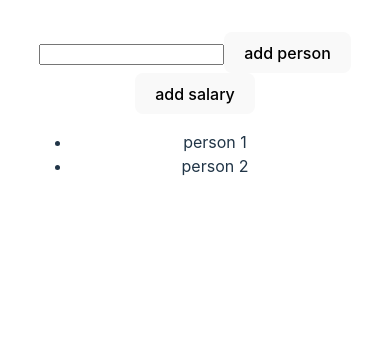
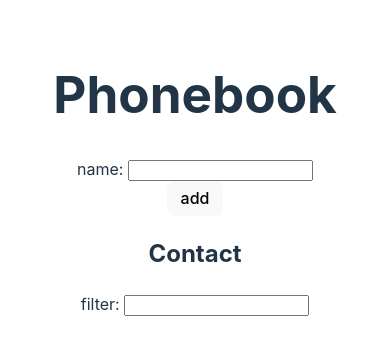
Before and after one commit to ThiccPan/learn-react, a React (Vite) app: page / in a window 390 px wide. Shown: the top 348 px of the page. Built offline with nearby package versions, Linux system fonts and the light colour scheme.

Commit message:
fso: phonebook

```diff
--- a/src/App.jsx
+++ b/src/App.jsx
@@ -1,56 +1,54 @@
 import { useState } from 'react';
 import './App.css'
-import Counter from './components/Counter.jsx';
-import ArrayState from './components/ArrayState';
-import Note from './components/Note';
-import { personList, addPerson, removePerson, editPerson } from './Person'
+import contact from './contact';
+import ContactInfo from './components/ContactInfo';
+
+let uid = 0
+console.log("init")
 
 function App() {
-	const [personListState, setPersonList] = useState(personList)
-	const [newPerson, setNewPerson] = useState({})
+	const [phonebookList, setPhonebookList] = useState([])
+	const [newContact, setNewContact] = useState(new contact)
+	const [filter, setFilter] = useState('item')
 
-	const handlePersonChange = (event) => {
+	const showedList = phonebookList.filter((contactItem) => contactItem.name.includes(filter))
+
+	function onInputContact(event) {
 		console.log(event.target.value)
-		setNewPerson({
-			name: event.target.value,
-		})
+		setNewContact(
+			new contact(uid, event.target.value, 0)
+		)
+		console.log(newContact)
 	}
 
-	const onAddEvent = () => {
-		setPersonList(
-			addPerson(
-				personListState,
-				newPerson.name
-			)
-		)
+	function onInputFilter(event) {
+		setFilter(event.target.value)
+	}
 
-		console.log(personListState)
+	function addContact() {
+		const addedList = [...phonebookList, newContact]
+		setPhonebookList(addedList);
+		uid++;
+		console.log(addedList)
 	}
 
 	return (
 		<>
-			<span>
-				<input type="text" name="" id="" onChange={handlePersonChange} />
-				<button onClick={onAddEvent}>add person</button>
-			</span>
-			<button
-				onClick={() => editPerson(
-					personList,
-					1,
-					setPersonList
-				)}>
-				add salary
-			</button>
+			<h1>Phonebook</h1>
+			name: <input type="text" onChange={onInputContact} />
+			<br />
+			<button onClick={addContact}>add</button>
 
-			<ul>
-				{personListState.map(person =>
-					<li key={person.id}>
-						{person.name}
-					</li>
-				)}
-			</ul>
-
-			<Note />
+			<h2>Contact</h2>
+			filter: <input type="text" onChange={onInputFilter}/>
+			<br />
+			{showedList.map(
+				(pbContact) => (
+					<ContactInfo
+						key={pbContact.id}
+						contactData={pbContact}
+					/>)
+			)}
 		</>
 	)
 }
--- /dev/null
+++ b/src/components/ContactInfo.jsx
@@ -0,0 +1,11 @@
+import contact from "../contact";
+
+function ContactInfo({contactData}) {
+    return (<>
+        <p>name: {contactData.name}</p>
+        <p>number: {contactData.number}</p>
+        <hr />
+    </>)
+}
+
+export default ContactInfo
--- /dev/null
+++ b/src/contact.js
@@ -0,0 +1,12 @@
+class contact {
+    id = 0
+    name = '';
+    number = '';
+    constructor(id, name, number) {
+        this.id = id;
+        this.name = name;
+        this.number = number;
+    }
+}
+
+export default contact
--- a/src/index.css
+++ b/src/index.css
@@ -40,7 +40,7 @@ h1 {
 button {
 	border-radius: 8px;
 	border: 1px solid transparent;
-	padding: 0.6em 1.2em;
+	padding: 0.4em 0.8em;
 	font-size: 1em;
 	font-weight: 500;
 	font-family: inherit;
```
